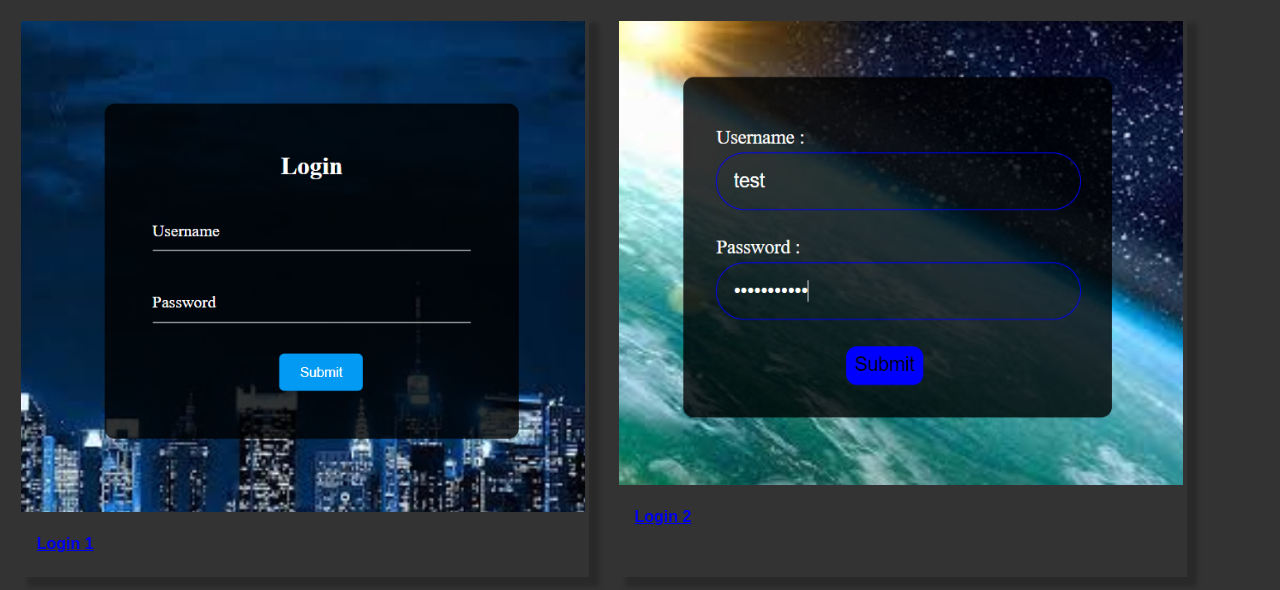
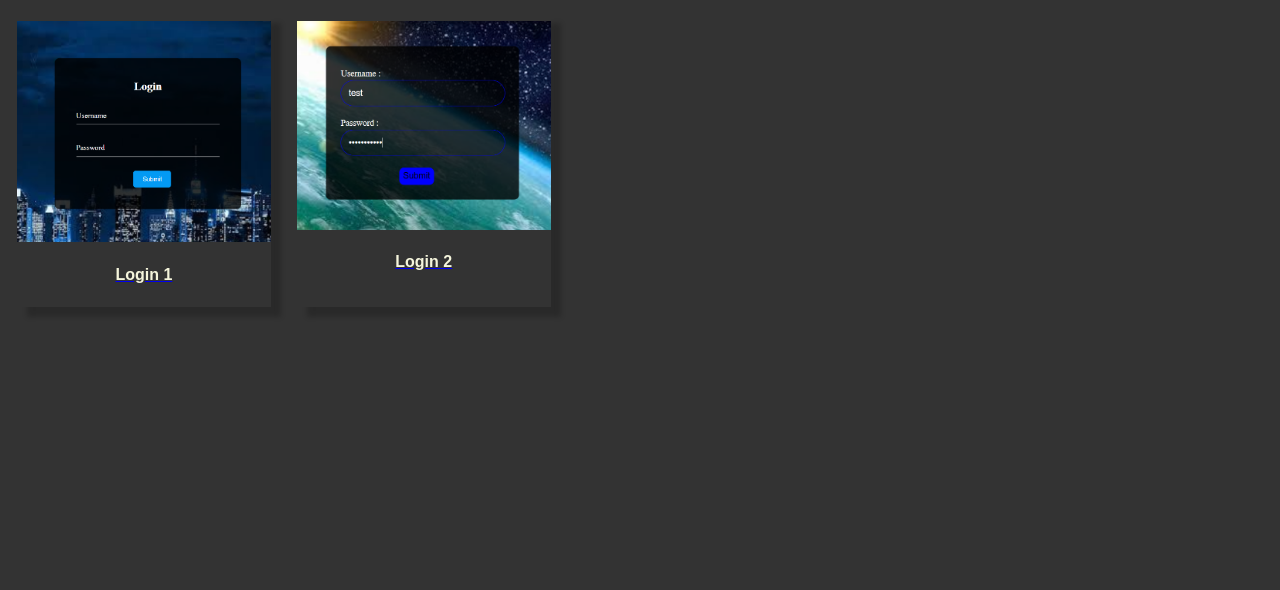
Before and after one commit to ssuriya1/Login, a plain HTML site: page index.html in a window 1280 px wide. Drawn offline with Linux system fonts and the light colour scheme.

Commit message:
fixed css issues

```diff
--- a/style.css
+++ b/style.css
@@ -4,7 +4,7 @@
 
 body {
     margin: 0;
-    font-family: Arial;
+    font-family: Arial, Helvetica, sans-serif;
     background-color: #333;
     color: white;
 }
@@ -12,7 +12,7 @@ body {
 .card {
     box-shadow: 10px 10px 5px 0 rgba(0, 0, 0, 0.2);
     transition: 0.3s;
-    width: 60%;
+    width: 20%;
     margin: 1%;
 }
 
@@ -24,6 +24,11 @@ body {
     padding: 2px 16px;
 }
 
+.container h4 {
+    text-align: center;
+    color: beige;
+}
+
 .row {
     display: -ms-flexbox;
     display: flex;
@@ -33,10 +38,8 @@ body {
 }
 
 .column {
-    -ms-flex: 25%;
-    flex: 25%;
-    max-width: 45%;
-    padding: 0 4px;
+    flex: 20%;
+    max-width: 20%;
 }
 
 .column img {
```
